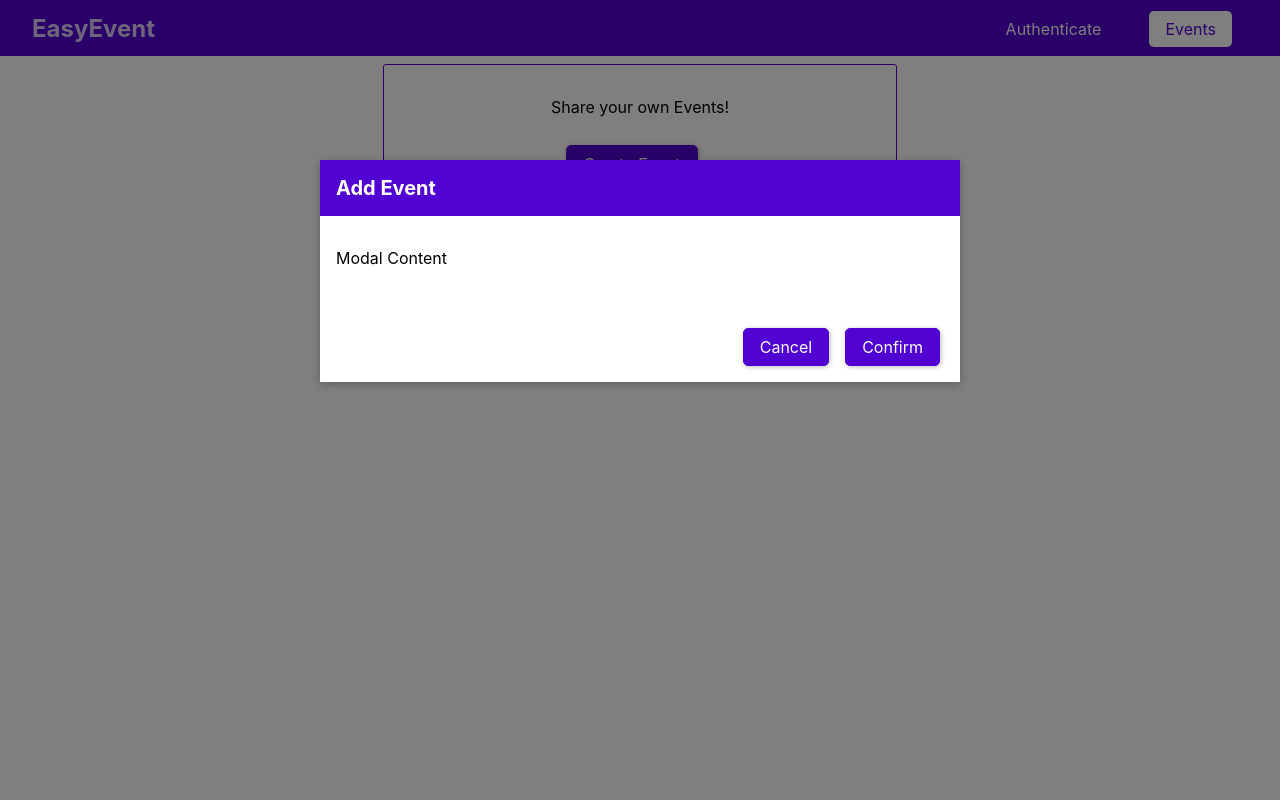
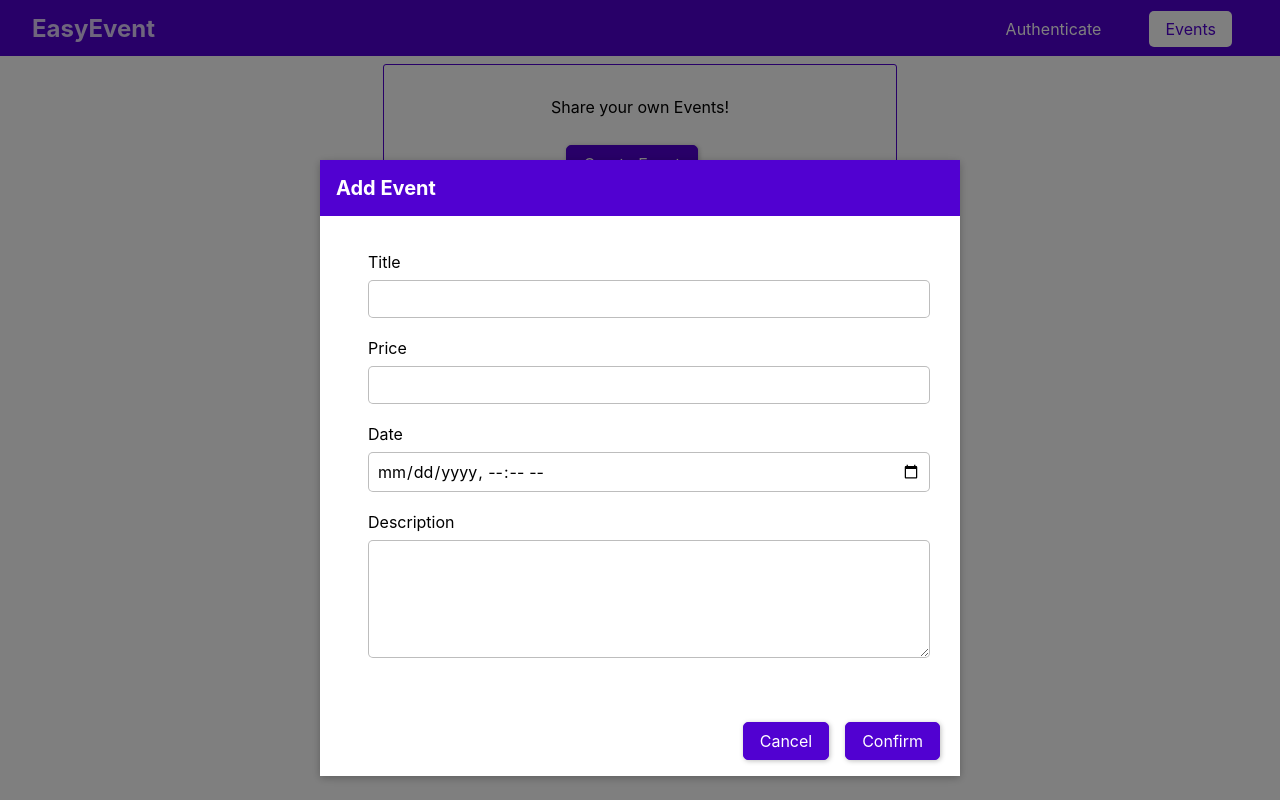
Before and after one commit to hyuko21/graphql-event-booking, a React (Create React App) app in the folder frontend/: page /events in a window 1280 px wide. Both pictures are taken after a click on the button "Create Event". Built offline with nearby package versions, Linux system fonts and the light colour scheme.

Commit message:
add creation of events requesting the api

```diff
--- a/frontend/src/components/Backdrop/index.js
+++ b/frontend/src/components/Backdrop/index.js
@@ -2,6 +2,6 @@ import React from 'react'
 
 import './styles.css'
 
-const Backdrop = props => <div className='backdrop'></div>
+const Backdrop = props => <div className='backdrop' onClick={props.onClick}></div>
 
 export default Backdrop
--- a/frontend/src/components/Modal/styles.css
+++ b/frontend/src/components/Modal/styles.css
@@ -19,7 +19,7 @@
 }
 
 .modal__content {
-  padding: 1rem;
+  padding: 1rem 3rem;
 }
 
 .modal__actions {
--- /dev/null
+++ b/frontend/src/config/api/events.js
@@ -0,0 +1,34 @@
+import api from './api'
+
+export default {
+  events() {
+    return api.request({
+      query: `
+        query {
+          events {
+            _id
+            title
+            price
+            date
+            description
+          }
+        }
+      `,
+    })
+  },
+  createEvent(data) {
+    return api.request({
+      query: `
+        mutation {
+          createEvent(eventInput: { title: "${data.title}", price: ${data.price}, date: "${data.date}", description: "${data.description}" }) {
+            _id
+            title
+            price
+            date
+            description
+          }
+        }
+      `,
+    })
+  },
+}
--- a/frontend/src/index.css
+++ b/frontend/src/index.css
@@ -8,16 +8,22 @@ body {
 }
 
 .form-control label,
-.form-control input {
+.form-control input,
+.form-control textarea {
   width: 100%;
   display: block;
 }
 
-.form-control input {
+.form-control input,
+.form-control textarea {
   border: 1px solid rgba(0, 0, 0, 0.26);
   border-radius: 5px;
   padding: 0.5rem;
   font: inherit;
+}
+
+.form-control textarea {
+  resize: vertical;
 }
 
 .form-control label {
@@ -25,7 +31,7 @@ body {
 }
 
 .form-control {
-  margin-bottom: 1.25rem;
+  margin: 1.25rem 0;
 }
 
 .form-actions button,
@@ -48,3 +54,11 @@ body {
   background: #6219d6;
   border-color: #6219d6;
 }
+
+.error {
+  font-size: 15px;
+  background: #f54242;
+  color: #fff;
+  padding: 0.5rem;
+  border-radius: 5px;
+}
--- a/frontend/src/pages/Events/index.js
+++ b/frontend/src/pages/Events/index.js
@@ -1,18 +1,37 @@
-import React, { useState } from 'react'
+import React, { useState, useRef } from 'react'
 
 import Modal from '../../components/Modal'
 import Backdrop from '../../components/Backdrop'
 
 import './styles.css'
 
+import apiEvents from '../../config/api/events'
+
 function EventsPage() {
   const [isCreatingEvent, setIsCreatingEvent] = useState(false)
+  const titleRef = useRef(null)
+  const priceRef = useRef(null)
+  const dateRef = useRef(null)
+  const descriptionRef = useRef(null)
 
   const startCreatingEvent = () => {
     setIsCreatingEvent(true)
   }
 
-  const modalConfirmHandler = () => {
+  const modalConfirmHandler = async () => {
+    const title = titleRef.current.value
+    const price = +priceRef.current.value
+    const date = dateRef.current.value
+    const description = descriptionRef.current.value
+
+    if (!title.trim() || isNaN(price) || !date.trim() || !description.trim()) {
+      return
+    }
+
+    const event = { title, price, date, description }
+
+    await apiEvents.createEvent(event)
+
     setIsCreatingEvent(false)
   }
 
@@ -24,9 +43,26 @@ function EventsPage() {
     <>
       {isCreatingEvent && (
         <>
-          <Backdrop />
+          <Backdrop onClick={modalCancelHandler} />
           <Modal title='Add Event' onCancel={modalCancelHandler} onConfirm={modalConfirmHandler}>
-            <p>Modal Content</p>
+            <form>
+              <div className='form-control'>
+                <label htmlFor='title'>Title</label>
+                <input type='text' id='title' ref={titleRef} />
+              </div>
+              <div className='form-control'>
+                <label htmlFor='price'>Price</label>
+                <input type='number' id='price' ref={priceRef} />
+              </div>
+              <div className='form-control'>
+                <label htmlFor='date'>Date</label>
+                <input type='datetime-local' id='date' ref={dateRef} />
+              </div>
+              <div className='form-control'>
+                <label htmlFor='description'>Description</label>
+                <textarea id='description' ref={descriptionRef} rows={5} maxLength={200}></textarea>
+              </div>
+            </form>
           </Modal>
         </>
       )}
```
